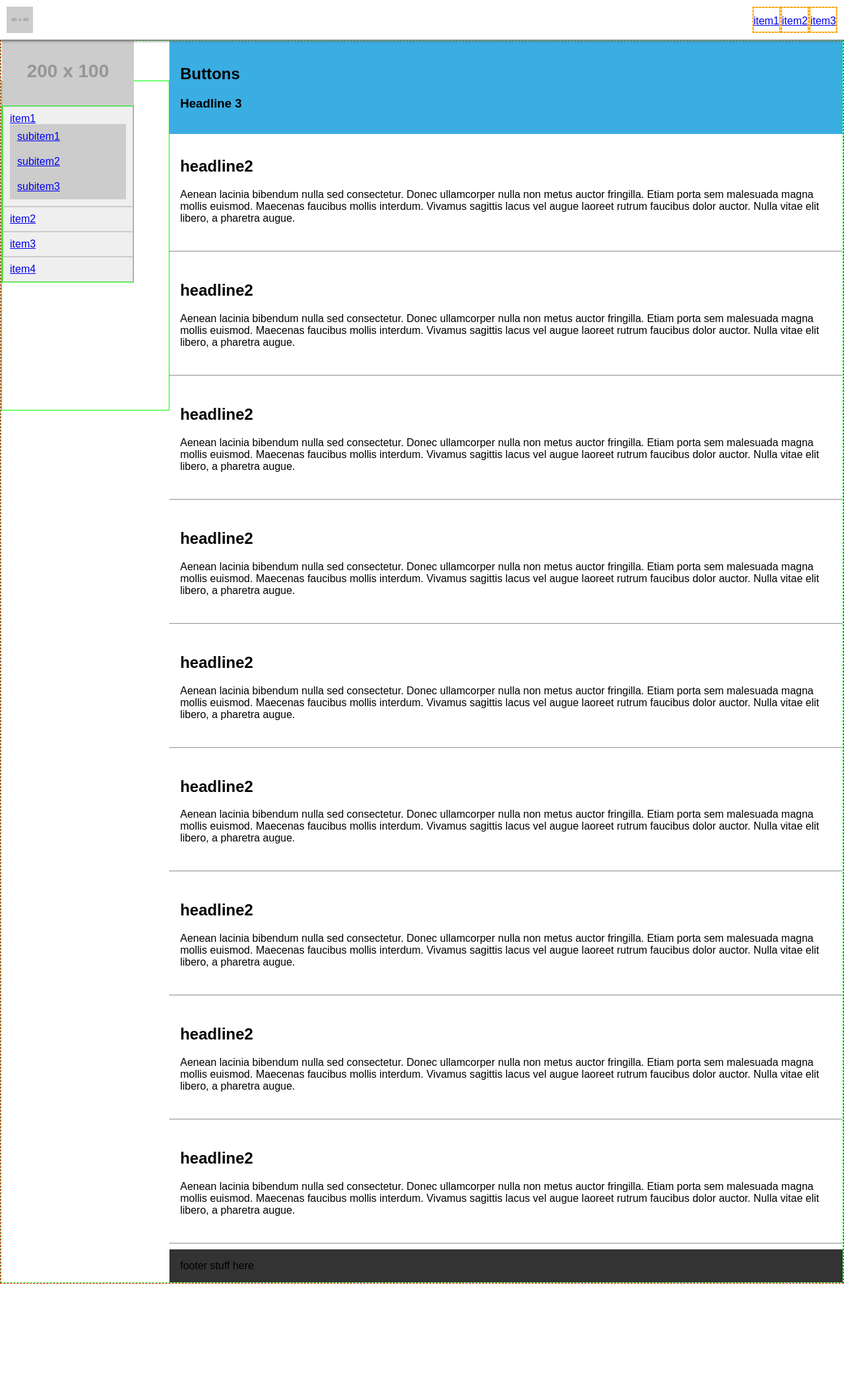
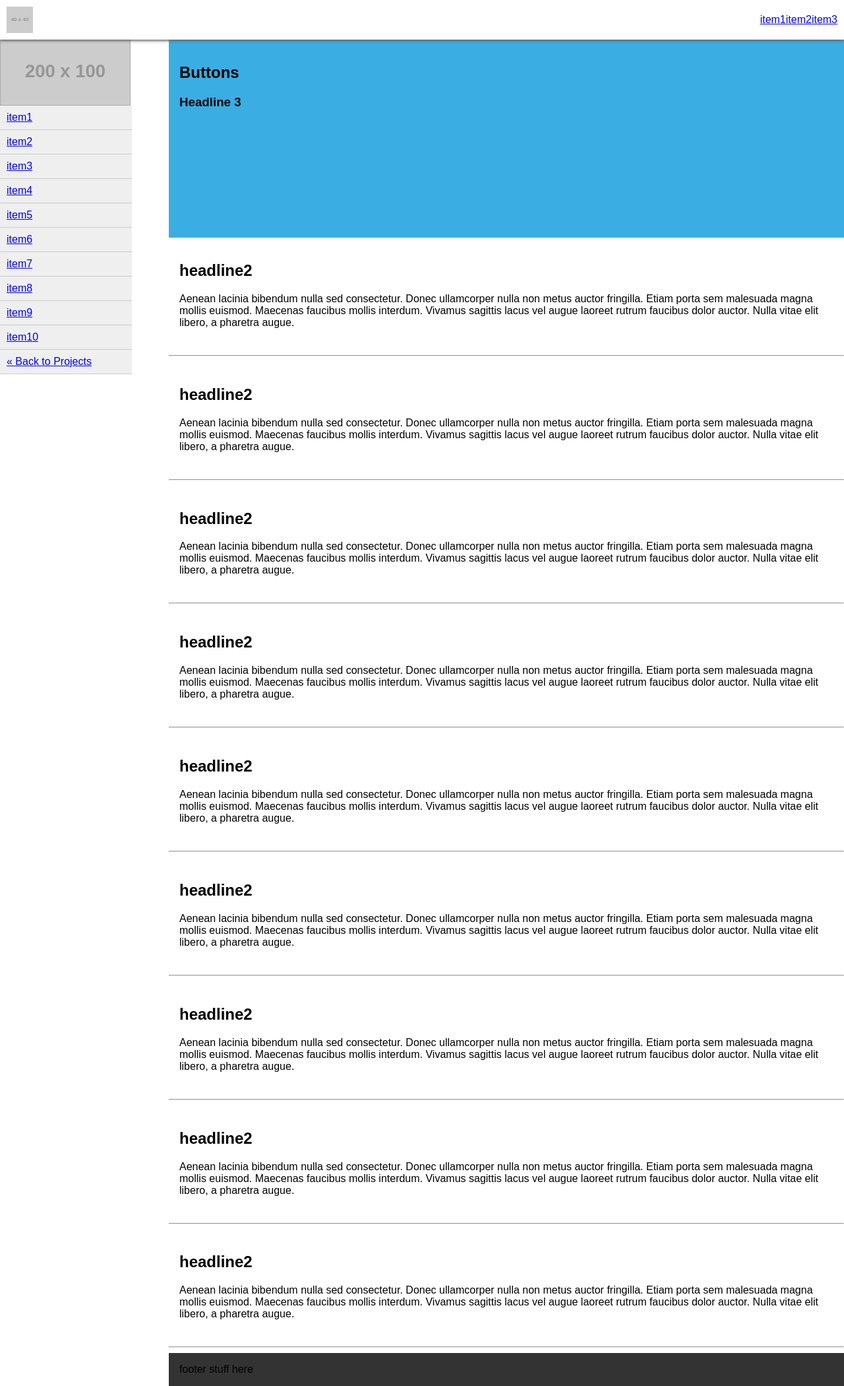
Before and after one commit to swi-emmanuel/sw-design-lab, a PHP site: page / in a window 1280 px wide. Shown: the whole page at 66% size. Before the commit the page ends 1945 px from the top, so only its background shows below. Run offline with PHP 8.4, Linux system fonts and the light colour scheme; grey boxes labelled with a size stand in for pictures from a placeholder-image service; some libraries are stand-ins or nearby versions.

Commit message:
a few layout and style fixes to the sidebar

```diff
--- a/css/main.css
+++ b/css/main.css
@@ -138,7 +138,7 @@ td, th { padding: 0; }
 .clearfix { display: block; }
 
 /* close commented backslash hack */
-.page-container { border: 1px dashed red; width: 100%; height: 100%; min-height: 1000px; background: url("http://subtlepatterns2015.subtlepatterns.netdna-cdn.com/patterns/noisy_grid.png"); }
+.page-container { width: 100%; height: 100%; min-height: 1000px; background: url("http://subtlepatterns2015.subtlepatterns.netdna-cdn.com/patterns/noisy_grid.png"); }
 
 .show { display: block; }
 
@@ -153,31 +153,33 @@ h1.logo { margin: 0; padding: 0; display: block; height: 40px; width: 40px; floa
 /* NAVIGATION */
 .main-nav { display: inline-block; float: right; }
 .main-nav ul { margin: 0; padding: 0; }
-.main-nav ul li { display: inline-block; height: 40px; line-height: 40px; float: left; border: 1px dashed orange; }
-.main-nav ul li a { display: block; border: 1px solid orange; width: 100%; height: 100%; }
+.main-nav ul li { display: inline-block; height: 40px; line-height: 40px; float: left; }
+.main-nav ul li a { display: block; width: 100%; height: 100%; }
 
 /* SIDEBAR */
-aside { margin: 0; padding: 0; width: 100%; height: 60px; position: fixed; top: 60px; background: olive; height: 60px; box-shadow: 0 2px 4px #333; }
-@media screen and (min-width: 1025px) { aside { float: left; position: static; margin-top: 60px; background: none; box-shadow: none; border: 1px solid lime; width: 20%; min-height: 500px; } }
-aside .thumb img { display: block; height: 60px; float: left; }
+aside { margin: 0; padding: 0; width: 100%; height: 60px; position: fixed; top: 60px; background: #ccc; height: 60px; box-shadow: 0 2px 4px #333; }
+@media screen and (min-width: 1025px) { aside { float: left; position: static; background: none; box-shadow: none; width: 20%; min-height: 500px; } }
+aside .thumb img { display: block; height: 60px; float: left; border: 1px solid #aaa; }
 @media screen and (min-width: 1025px) { aside .thumb img { height: 100px; position: fixed; top: 60px; } }
-aside .thumb #trigger-list-components { display: block; height: 40px; float: right; margin: 10px 15px; line-height: 40px; border: 1px dashed orange; }
+aside .thumb #trigger-list-components { display: block; height: 40px; float: left; margin: 10px 15px; line-height: 40px; }
 @media screen and (min-width: 1025px) { aside .thumb #trigger-list-components { display: none; } }
-aside nav { width: 100%; display: block; display: none; margin-top: 60px; border: 1px solid lime; }
+aside nav { width: 100%; display: block; display: none; margin-top: 60px; }
 @media screen and (min-width: 1025px) { aside nav { max-width: 200px; display: block; position: fixed; top: 100px; } }
-aside nav ul { margin: 0; padding: 0; display: block; list-style: none; }
-aside nav ul li { width: 100%; padding: 10px; margin: 0; border: 1px solid #ccc; font-size: 16px; line-height: 16px; background: #efefef; }
+aside nav ul { margin: 0; padding: 0; display: block; list-style: none; box-shadow: 0 2px 4px #666; }
+@media screen and (min-width: 1025px) { aside nav ul { box-shadow: none; } }
+aside nav ul li { width: 100%; padding: 10px; margin: 0; border-bottom: 1px solid #ccc; font-size: 16px; line-height: 16px; background: #efefef; }
 aside nav ul li ul { margin: 0; padding: 0; }
 aside nav ul li ul li { background: #ccc; }
 aside nav ul li a { display: block; }
 
 /* MAIN CONTENT */
-.content-container { border: 1px dashed lime; width: 100%; height: 100%; overflow: hidden; margin-top: 120px; background: #fff; }
+.content-container { width: 100%; height: 100%; overflow: hidden; margin-top: 120px; background: #fff; }
 @media screen and (min-width: 1025px) { .content-container { margin-top: 60px; } }
 
 section.main-content { margin: 0; padding: 0; width: 100%; background: #fff; min-height: 500px; }
 @media screen and (min-width: 1025px) { section.main-content { width: 80%; float: right; } }
 section.main-content .hero { display: block; margin: 0; padding: 1em; background: #3AADE2; }
+@media screen and (min-width: 1025px) { section.main-content .hero { height: 300px; } }
 section.main-content article { padding: 1em; }
 
 /* FOOTER */
--- a/index.html
+++ b/index.html
@@ -44,23 +44,32 @@
       <nav class="list-components">
         <ul>
           <li><a href="url_here">item1</a>
-            <ul>
+            <!--ul>
               <li><a href="url_here">subitem1</a></li>
               <li><a href="#section-2">subitem2</a></li>
               <li><a href="url_here">subitem3</a></li>
-            </ul>
+            </ul-->
           </li>
-          <li><a href="url_here">item2</a></li>
+          <li><a href="#section-2">item2</a></li>
           <li><a href="url_here">item3</a></li>
           <li><a href="url_here">item4</a></li>
+          <li><a href="url_here">item5</a></li>
+          <li><a href="url_here">item6</a></li>
+          <li><a href="url_here">item7</a></li>
+          <li><a href="url_here">item8</a></li>
+          <li><a href="url_here">item9</a></li>
+          <li><a href="url_here">item10</a></li>
+          <li><a href="url_here">&laquo; Back to Projects</a></li>
         </ul>
       </nav><!--/list-components -->
     </aside>
 
     <section class="main-content">
       <div class="hero">
-        <h2>Buttons</h2>
-        <h3>Headline 3</h3>
+        <div class="t">
+          <h2>Buttons</h2>
+          <h3>Headline 3</h3>
+        </div>
       </div>
       <article>
         <h2>headline2</h2>
--- a/scss/global.scss
+++ b/scss/global.scss
@@ -27,7 +27,6 @@ $break-1400  : 1400px;
 /* close commented backslash hack */
 
 .page-container {
-  border: 1px dashed red;
   width: 100%;
   height: 100%;
   min-height: 1000px;
@@ -99,10 +98,8 @@ h1.logo {
       height: 40px;
       line-height: 40px;
       float: left;
-      border: 1px dashed orange;
       a {
         display: block;
-        border: 1px solid orange;
         width: 100%;
         height: 100%;
       }
@@ -122,16 +119,14 @@ aside {
   height: 60px;
   position: fixed;
   top: 60px;
-  background: olive;
+  background: #ccc;
   height: 60px;
   box-shadow: 0 2px 4px #333;
   @media screen and (min-width: 1025px) {
     float: left;
     position: static;
-    margin-top: 60px;
     background: none;
     box-shadow: none;
-    border: 1px solid lime;
     width: 20%;
     min-height: 500px;
   }
@@ -140,6 +135,7 @@ aside {
       display: block;
       height: 60px;
       float: left;
+      border: 1px solid #aaa;
       @media screen and (min-width: 1025px) {
         height: 100px;
         position: fixed;
@@ -149,10 +145,9 @@ aside {
     #trigger-list-components {
       display: block;
       height: 40px;
-      float: right;
+      float: left;
       margin: 10px 15px;
       line-height: 40px;
-      border: 1px dashed orange;
       @media screen and (min-width: 1025px) {
         display: none;
       }
@@ -163,7 +158,6 @@ aside {
     display: block;
     display: none;
     margin-top: 60px;
-    border: 1px solid lime;
     @media screen and (min-width: 1025px) {
       max-width: 200px;
       display: block;
@@ -174,11 +168,15 @@ aside {
       margin: 0;padding: 0;
       display: block;
       list-style: none;
+      box-shadow: 0 2px 4px #666;
+      @media screen and (min-width: 1025px) {
+        box-shadow: none;
+      }
       li {
         width: 100%;
         padding: 10px;
         margin: 0;
-        border: 1px solid #ccc;
+        border-bottom: 1px solid #ccc;
         font-size: 16px;
         line-height: 16px;
         background: #efefef;
@@ -205,7 +203,6 @@ aside {
 
 /* MAIN CONTENT */
 .content-container {
-  border: 1px dashed lime;
   width: 100%;
   height: 100%;
   overflow: hidden;
@@ -228,6 +225,9 @@ section.main-content {
     display: block;
     margin:0;padding:1em;
     background: #3AADE2;
+    @media screen and (min-width: 1025px) {
+      height: 300px;
+    }
   }
   article {
     padding: 1em;
```
